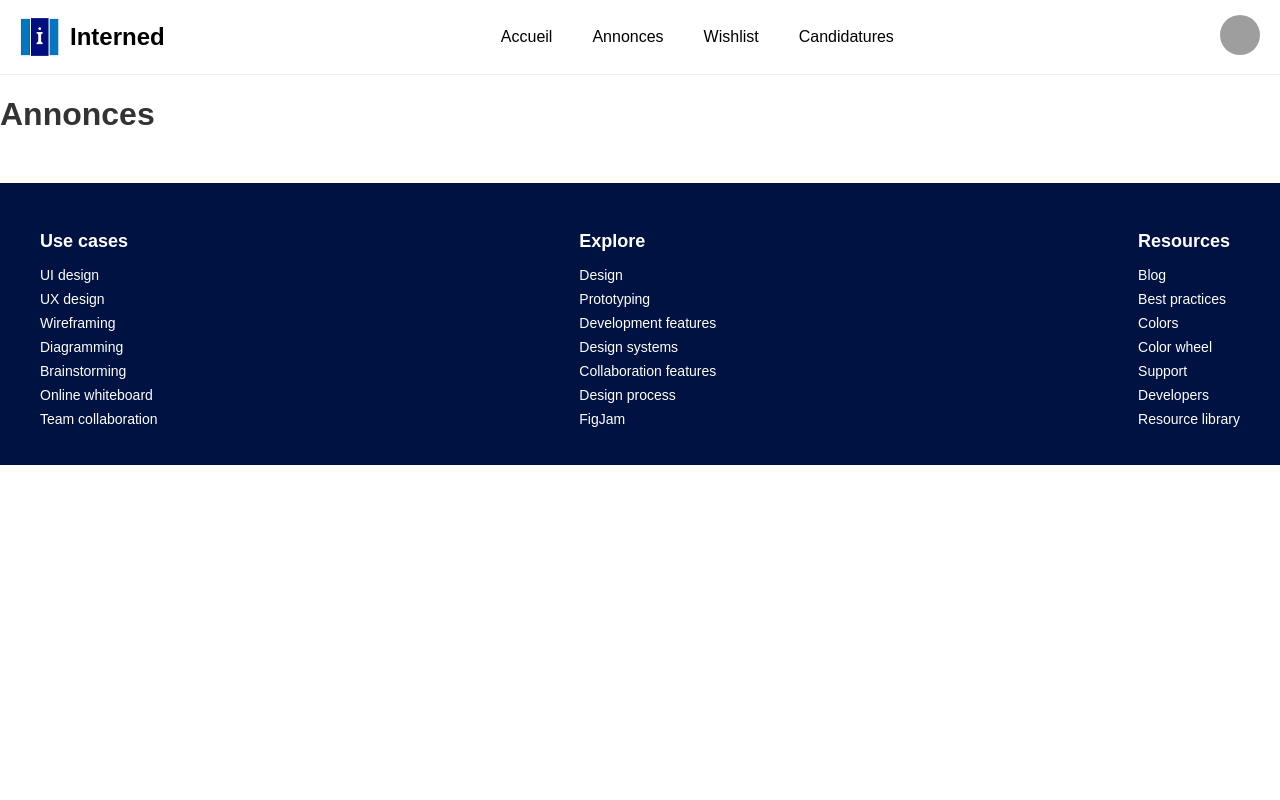
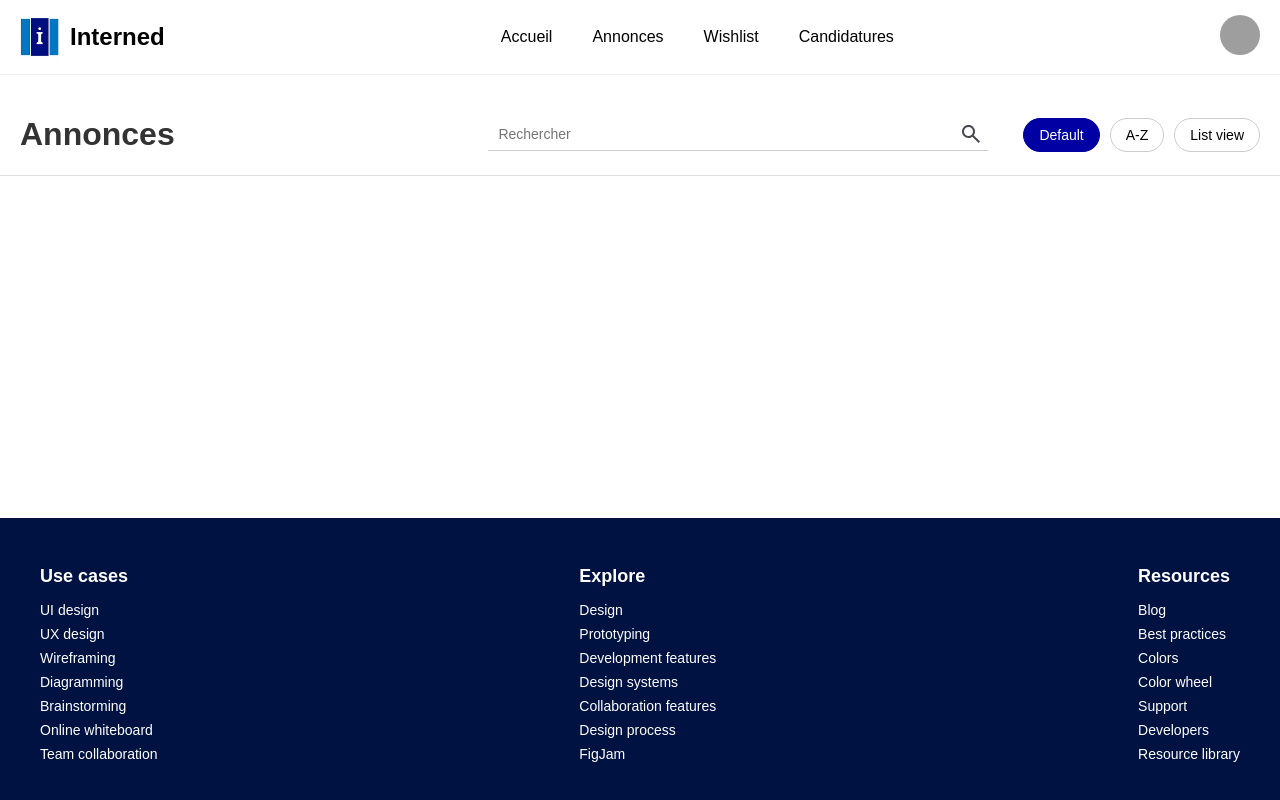
Before and after one commit to LinkPlayG/WEB, a Symfony app: template templates/annonce/index.html.twig in a window 1280 px wide. Run offline with Twig, Linux system fonts and the light colour scheme; the template is opened without the code that fills it, so the values that code supplies are empty; some libraries are stand-ins or nearby versions; grey boxes are pictures that could not be loaded.

Commit message:
feature: Add Barre De Recherche to Annonces

```diff
--- /dev/null
+++ b/public/css/search.css
@@ -0,0 +1,123 @@
+.search-header {
+    display: flex;
+    justify-content: space-between;
+    align-items: center;
+    padding: 20px 20px 0 20px;
+    border-bottom: 1px solid #e0e0e0;
+}
+
+.search-container {
+    display: flex;
+    align-items: center;
+    gap: 15px;
+}
+
+.search-input-wrapper {
+    position: relative;
+    display: flex;
+    align-items: center;
+    border-bottom: 1px solid #ccc;
+    width: 500px;
+    margin-right: 20px;
+    margin-left: 20px;
+}
+
+#search-input {
+    border: none;
+    outline: none;
+    padding: 8px 10px 8px 10px;
+    font-size: 14px;
+    width: 400px;
+}
+
+.search-icon {
+    position: absolute;
+    right: 5px;
+    background: none;
+    border: none;
+}
+
+.view-options {
+    display: flex;
+    gap: 10px;
+}
+
+.option-btn {
+    padding: 8px 15px;
+    border-radius: 20px;
+    border: 1px solid #ccc;
+    background-color: white;
+    font-size: 14px;
+    cursor: pointer;
+    white-space: nowrap;
+}
+
+.option-btn.active {
+    background-color: #0000A3;
+    color: white;
+    border-color: #0000A3;
+}
+
+.search-overlay {
+    position: absolute;
+    top: 100%;
+    left: 0;
+    width: inherit;
+    background-color: #f5f5f5;
+    padding: 20px;
+    box-sizing: border-box;
+    box-shadow: 0 2px 8px rgba(0,0,0,0.1);
+    border-radius: 8px;
+    margin-top: 5px;
+    z-index: 1000;
+    display: flex;
+    flex-direction: column;
+}
+
+.search-header {
+    position: relative; /* Nécessaire pour le positionnement absolu de l'overlay */
+}
+
+.search-field {
+    display: flex;
+    align-items: center;
+    margin-bottom: 15px;
+}
+
+.search-field label {
+    width: 80px; /* Largeur fixe pour tous les labels */
+    font-weight: bold;
+    text-align: left;
+}
+
+.search-field input {
+    flex: 1;
+    padding: 8px 10px;
+    border: 1px solid #ccc;
+    border-radius: 4px;
+    margin-right: 30px;
+}
+
+#search-button {
+    width: auto;
+    padding: 10px 20px;
+    background-color: #0000A3;
+    color: white;
+    border: none;
+    border-radius: 4px;
+    cursor: pointer;
+    margin-top: 15px;
+    align-self: flex-start;
+}
+
+#close-overlay {
+    position: absolute;
+    top: 10px;
+    right: 10px;
+    background: none;
+    border: none;
+    cursor: pointer;
+}
+.hidden {
+    display: none;
+}
--- a/public/css/styles.css
+++ b/public/css/styles.css
@@ -6,11 +6,18 @@
     --footer-bg: #001242;
 }
 
+html, body {
+    height: 100%;
+    margin: 0;
+    padding: 0;
+}
+
 body {
     font-family: 'Arial', sans-serif;
-    margin: 0;
-    padding: 0;
     color: var(--text-color);
+    display: flex;
+    flex-direction: column;
+    min-height: 100vh;
 }
 
 .container {
@@ -71,6 +78,11 @@ nav a.active {
     width: 40px;
     height: 40px;
     border-radius: 50%;
+}
+
+/* Main Content */
+main {
+    flex: 1 0 auto; /* Cette propriété permet au contenu principal de prendre tout l'espace disponible */
 }
 
 /* Banner */
@@ -159,7 +171,7 @@ footer {
     background-color: var(--footer-bg);
     color: white;
     padding: 30px 0;
-    margin-top: 50px;
+    flex-shrink: 0; /* Empêche le footer de rétrécir */
 }
 
 .footer-columns {
@@ -185,28 +197,3 @@ footer {
     margin-bottom: 8px;
     font-size: 14px;
 }
-
-/* Responsive design */
-@media (max-width: 768px) {
-    header {
-        flex-direction: column;
-        align-items: flex-start;
-    }
-
-    nav {
-        margin-top: 15px;
-        width: 100%;
-    }
-
-    nav ul {
-        flex-wrap: wrap;
-    }
-
-    .footer-columns {
-        flex-direction: column;
-    }
-
-    .column {
-        margin-bottom: 20px;
-    }
-}
--- /dev/null
+++ b/public/js/search.js
@@ -0,0 +1,25 @@
+// public/js/search.js
+document.addEventListener('DOMContentLoaded', function() {
+    const searchInput = document.getElementById('search-input');
+    const searchOverlay = document.getElementById('search-overlay');
+    const closeOverlay = document.getElementById('close-overlay');
+    const clearSearch = document.getElementById('clear-search');
+    const searchButton = document.getElementById('search-button');
+
+    searchInput.addEventListener('click', function() {
+        searchOverlay.style.display = 'flex';
+    });
+
+    closeOverlay.addEventListener('click', function() {
+        searchOverlay.style.display = 'none';
+    });
+
+    clearSearch.addEventListener('click', function() {
+        searchInput.value = '';
+    });
+
+    searchButton.addEventListener('click', function() {
+        // Logique de recherche à implémenter
+        searchOverlay.style.display = 'none';
+    });
+});
--- a/templates/annonce/index.html.twig
+++ b/templates/annonce/index.html.twig
@@ -1,23 +1,53 @@
-{# templates/annonce/index.html.twig #}
+{# templates/search/index.html.twig #}
 {% extends 'base.html.twig' %}
 
-{% block title %}Annonces - Interned{% endblock %}
+{% block title %}Offres - Interned{% endblock %}
 
 {% block body %}
-    <h1>Annonces</h1>
+    {# Barre de recherche principale #}
+    <div class="search-header">
+        <h1>Annonces</h1>
+        <div class="search-container">
+            <div class="search-input-wrapper">
+                <input type="text" id="search-input" placeholder="Rechercher">
+                <img class="search-icon" src="{{ asset('images/Search.svg') }}" alt="Rechercher">
+                {# Overlay #}
 
-    <div class="annonces-container">
-        {% for offre in offres %}
-            <div class="offre-card">
-                <div class="offre-image">
-                    <img src="{{ asset('images/placeholder.png') }}" alt="{{ offre.nom }}">
-                </div>
-                <div class="offre-content">
-                    <h3>{{ offre.nom }}</h3>
-                    <p>{{ offre.description }}</p>
-                    <a href="{{ path('app_annonce_show', {'id': offre.id}) }}" class="btn-details">Voir détails</a>
+                <div id="search-overlay" class="search-overlay hidden">
+                    <button id="close-overlay">
+                        <svg xmlns="http://www.w3.org/2000/svg" width="24" height="24" viewBox="0 0 24 24">
+                            <path d="M19 6.41L17.59 5 12 10.59 6.41 5 5 6.41 10.59 12 5 17.59 6.41 19 12 13.41 17.59 19 19 17.59 13.41 12z"/>
+                        </svg>
+                    </button>
+                    <div class="search-fields">
+                        <div class="search-field">
+                            <label for="quoi">QUOI ?</label>
+                            <input type="text" id="quoi" placeholder="Métier, entreprise, compétence...">
+                        </div>
+                        <div class="search-field">
+                            <label for="ou">OÙ ?</label>
+                            <input type="text" id="ou" placeholder="Ville, département, code postal...">
+                        </div>
+                    </div>
+                    <button id="search-button">Rechercher</button>
                 </div>
             </div>
-        {% endfor %}
+            <div class="view-options">
+                <button class="option-btn active">Default</button>
+                <button class="option-btn">A-Z</button>
+                <button class="option-btn">List view</button>
+            </div>
+        </div>
+
     </div>
 {% endblock %}
+
+{% block stylesheets %}
+    {{ parent() }}
+    <link rel="stylesheet" href="{{ asset('css/search.css') }}">
+{% endblock %}
+
+{% block javascripts %}
+    {{ parent() }}
+    <script src="{{ asset('js/search.js') }}"></script>
+{% endblock %}
--- a/templates/base.html.twig
+++ b/templates/base.html.twig
@@ -6,6 +6,7 @@
     <meta name="viewport" content="width=device-width, initial-scale=1">
     <title>{% block title %}Interned{% endblock %}</title>
     <link rel="stylesheet" href="{{ asset('css/styles.css') }}">
+    <script src="{{ asset('js/search.js') }}"></script>
     {% block stylesheets %}{% endblock %}
 </head>
 <body>
```
Also changed, not shown: public/js/overlay.js (added, +9 -0 lines), public/images/Figma.svg (renamed from public/images/Icon.svg), public/images/Search.svg (added).
